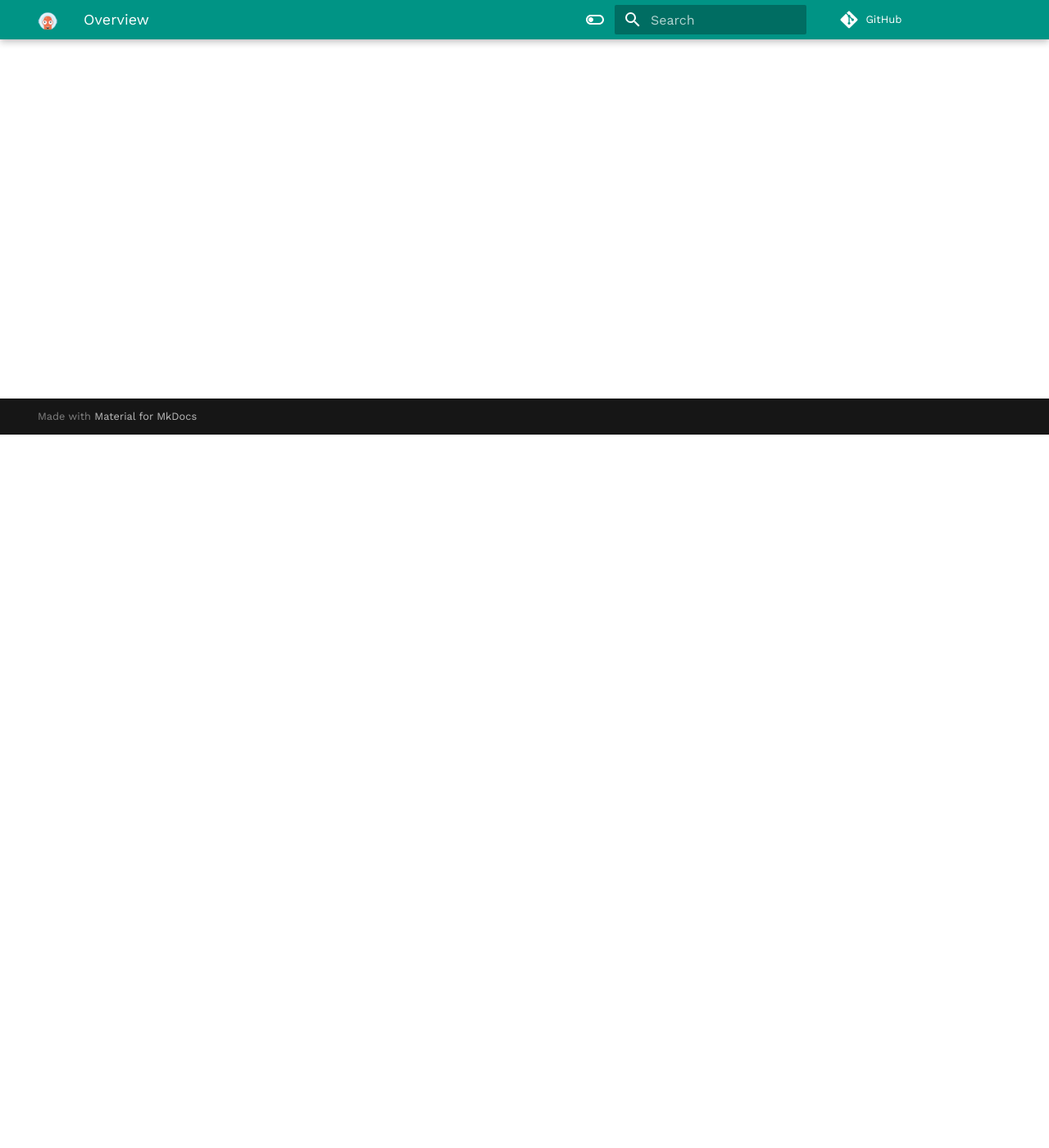
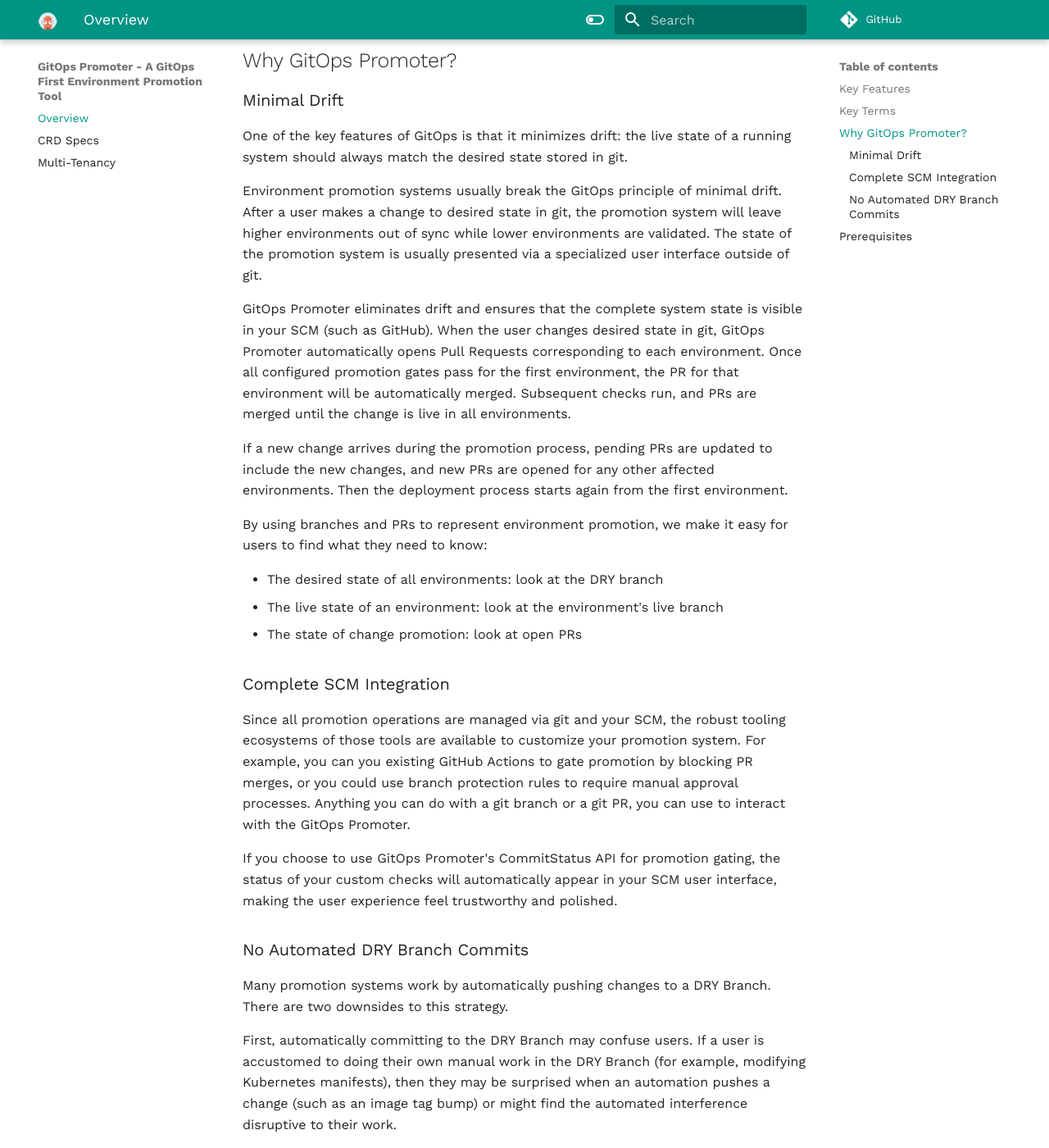
Before and after one commit to zachaller/gitops-promoter, an MkDocs documentation site: the page built from docs/index.md, in a window 1280 px wide and 1400 px high, scrolled down 870 px. Shown: the whole window at 82% size. Built offline with MkDocs 1.6.1 and Material for MkDocs 9.7.7, drawn with Linux system fonts in a browser that asks for light colours; comment, search, counter and statistics services are not loaded; some of the changed text lies outside the part shown.

Commit message:
docs: initial main page (#88)
* docs: initial main page

Signed-off-by: Michael Crenshaw <350466+crenshaw-dev@users.noreply.github.com>

* fix list format

Signed-off-by: Michael Crenshaw <350466+crenshaw-dev@users.noreply.github.com>

---------

Signed-off-by: Michael Crenshaw <350466+crenshaw-dev@users.noreply.github.com>

```diff
--- a/docs/index.md
+++ b/docs/index.md
@@ -1,17 +1,93 @@
-# Welcome to MkDocs
+# GitOps Promoter
 
-For full documentation visit [mkdocs.org](https://www.mkdocs.org).
+GitOps Promoter facilitates environment promotion for config managed via GitOps.
 
-## Commands
+## Key Features
 
-* `mkdocs new [dir-name]` - Create a new project.
-* `mkdocs serve` - Start the live-reloading docs server.
-* `mkdocs build` - Build the documentation site.
-* `mkdocs -h` - Print help message and exit.
+* Drift-free promotion process
+* Robust promotion gating system
+* Complete integration with git and SCM tooling
+* No fragile automated changes to user-facing files
 
-## Project layout
+## Key Terms
 
-    mkdocs.yml    # The configuration file.
-    docs/
-        index.md  # The documentation homepage.
-        ...       # Other markdown pages, images and other files.
+* DRY (don't repeat yourself) Branch: a git branch containing config for all environments, often formatted for "DRY"
+  config tools like Helm or Kustomize.
+* Staging Branches: branches for "hydrated," environment-specific config awaiting promotion.
+* Live Branches: branches for "hydrated," environment-specific config changes applied to the live system.
+* Promotion PRs: Pull Requests from the staging branches to the live branches, automatically opened and closed by GitOps
+  Promoter during promotion. There is never more than one open PR per environment.
+* Hydrator: a tool that automatically pushes changes from the DRY Branch to each environment's Staging Branch.
+* Hydrated Commit: a git commit pushed to Staging or Live Branches based on a DRY Branch commit.
+
+## Why GitOps Promoter?
+
+### Minimal Drift
+
+One of the key features of GitOps is that it minimizes drift: the live state of a running system should always match the
+desired state stored in git.
+
+Environment promotion systems usually break the GitOps principle of minimal drift. After a user makes a change to desired
+state in git, the promotion system will leave higher environments out of sync while lower environments are validated.
+The state of the promotion system is usually presented via a specialized user interface outside of git.
+
+GitOps Promoter eliminates drift and ensures that the complete system state is visible in your SCM (such as GitHub).
+When the user changes desired state in git, GitOps Promoter automatically opens Pull Requests corresponding to each
+environment. Once all configured promotion gates pass for the first environment, the PR for that environment will be
+automatically merged. Subsequent checks run, and PRs are merged until the change is live in all environments.
+
+If a new change arrives during the promotion process, pending PRs are updated to include the new changes, and new PRs
+are opened for any other affected environments. Then the deployment process starts again from the first environment.
+
+By using branches and PRs to represent environment promotion, we make it easy for users to find what they need to know:
+
+* The desired state of all environments: look at the DRY branch
+* The live state of an environment: look at the environment's live branch
+* The state of change promotion: look at open PRs
+
+### Complete SCM Integration
+
+Since all promotion operations are managed via git and your SCM, the robust tooling ecosystems of those tools are
+available to customize your promotion system. For example, you can you existing GitHub Actions to gate promotion by
+blocking PR merges, or you could use branch protection rules to require manual approval processes. Anything you can do
+with a git branch or a git PR, you can use to interact with the GitOps Promoter.
+
+If you choose to use GitOps Promoter's CommitStatus API for promotion gating, the status of your custom checks will
+automatically appear in your SCM user interface, making the user experience feel trustworthy and polished.
+
+### No Automated DRY Branch Commits
+
+Many promotion systems work by automatically pushing changes to a DRY Branch. There are two downsides to this strategy.
+
+First, automatically committing to the DRY Branch may confuse users. If a user is accustomed to doing their own manual
+work in the DRY Branch (for example, modifying Kubernetes manifests), then they may be surprised when an automation
+pushes a change (such as an image tag bump) or might find the automated interference disruptive to their work.
+
+Second, automated changes to files in the DRY Branch are often fragile. The promotion system must understand the format
+of the DRY Branch contents and avoid making unsafe changes. The system must also understand subtle differences between
+environments and avoid promoting changes in a way that works for one environment but not for another. For example, a
+Kubernetes manifest promotion system could easily mishandle the promotion of Ingress manifest changes if different
+environments have different route configurations or different Ingress apiVersions.
+
+Rather than operating on the DRY Branch, GitOps Promoter leaves those concerns entirely to the user. The user makes
+their changes, the hydrator transforms the changes appropriately for each environment, and GitOps Promoter promotes the
+hydrated changes to each environment according to the promotion strategy.
+
+## Prerequisites
+
+GitOps Promoter requires a hydration system to be configured in order to promote your changes.
+
+A hydration system has two jobs:
+
+1. Monitor a DRY Branch for new commits.
+2. When a commit arrives, push an environment-specific Hydrated Commit to the Staging Branch for each environment. The
+   contents of the commit are up to the hydrator. For example, if the DRY Branch contains a Helm chart, the hydrator
+   might push a file with the output of `helm template`.
+3. A `hydrator.metadata` file containing JSON file containing: `{"drySha": "<commit SHA from DRY Branch>"}`
+
+That's the whole contract! GitOps Promoter will handle opening, updating, and merging PRs as newly-hydrated commits
+arrive.
+
+"Hydration" could be any transformation you can imagine. For Kubernetes manifests, it could be the output of
+`helm template` or `kustomize build`. For JavaScript, it could be the output of a minifier. For JPG images, it could be
+the output of a compression tool. Or it could just be a simple copy of the source file(s).
```
Also changed, not shown: docs/crd-specs.md (+1 -1 lines).
